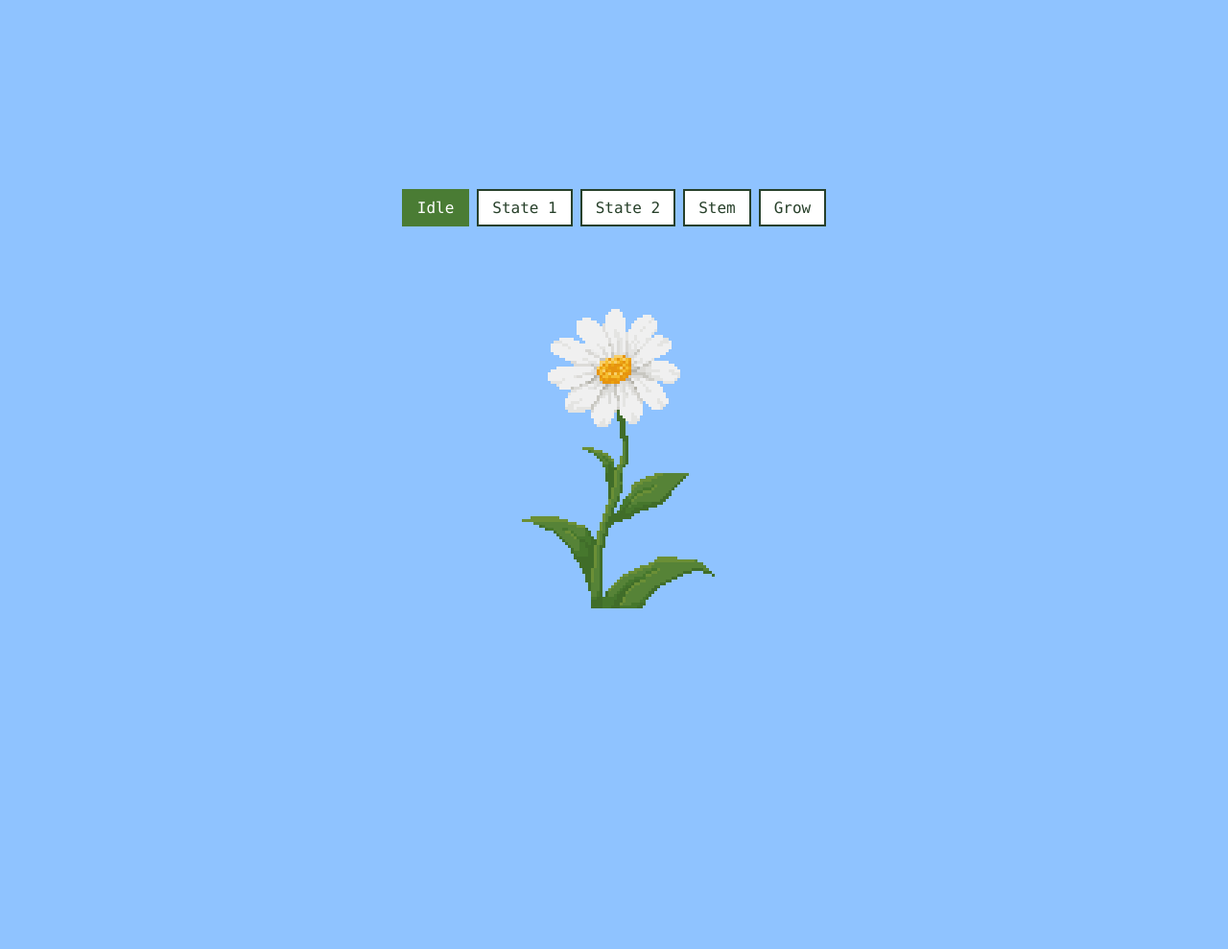
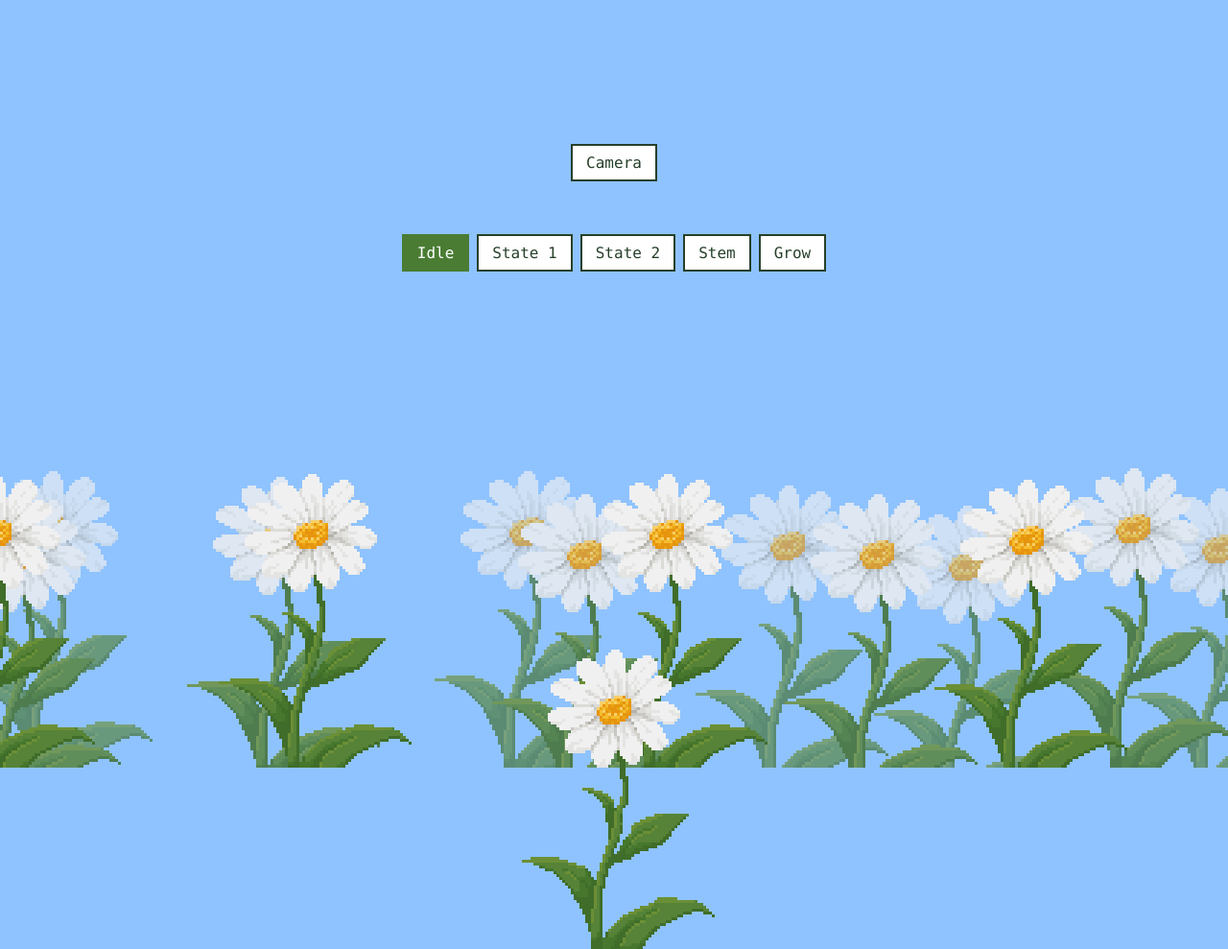
Before and after one commit to katelyncho/Fasciation_Simulator, a plain HTML site: page index.html in a window 1280 px wide. Shown: the whole page at 96% size. Before the commit the page ends 800 px from the top, so only its background shows below. Drawn offline with Linux system fonts and the light colour scheme.

Commit message:
background

```diff
--- a/index.html
+++ b/index.html
@@ -3,10 +3,14 @@
 <head>
   <meta charset="utf-8">
   <meta name="viewport" content="width=device-width, initial-scale=1">
-  <title>Pixel flower</title>
+  <title>Fasciation Simulator</title>
   <link rel="stylesheet" href="style.css">
 </head>
 <body>
+  <video id="cam" autoplay playsinline muted></video>
+  <button id="cam-btn">Camera</button>
+
+  <canvas id="meadow" aria-hidden="true"></canvas>
   <main>
     <div id="status" aria-live="polite"></div>
     <div class="controls" id="controls">
@@ -17,7 +21,7 @@
       <button data-action="grow">Grow</button>
     </div>
 
-    <div>
+    <div class="player">
       <canvas id="flower" width="128" height="128" aria-label="Animated pixel daisy">
       </canvas>
     </div>
--- a/script.js
+++ b/script.js
@@ -1,4 +1,3 @@
-// ---- Config: every sheet is a horizontal strip of 128x128 frames ----
 const SIZE = 128;
 const SHEETS = {
   idle:   { src: 'sprites/idle.png',            frames: 8 },
@@ -9,14 +8,19 @@ const SHEETS = {
   toState2: { src: 'sprites/idle-to-state2.png', frames: 10 },
   grow:   { src: 'sprites/grow.png',            frames: 19 },
 };
-const GROW_BLOOM_START = 11;      // grow.png: frames 0-10 stem grows, 11-18 flower blooms
+const GROW_BLOOM_START = 11;
 const MS = { loop: 125, trans: 80, grow: 100 };
+
+const BG = { src: 'sprites/bg-idle.png', tileW: 480, frames: 8, scale: 3 };
 const LOOPS = ['idle', 'state1', 'state2', 'stem'];
 
 const canvas = document.getElementById('flower');
 const ctx = canvas.getContext('2d');
 ctx.imageSmoothingEnabled = false;
 const statusEl = document.getElementById('status');
+const meadow = document.getElementById('meadow');
+const mctx = meadow.getContext('2d');
+let bgImg = null, bgIdx = 0;
 const buttons = [...document.querySelectorAll('#controls button')];
 
 const images = {};
@@ -77,9 +81,29 @@ function tick() {
   setTimeout(tick, item.ms);
 }
 
+function sizeMeadow() {
+  meadow.width = Math.ceil(window.innerWidth / BG.scale);
+  meadow.height = SIZE;
+  meadow.style.width = meadow.width * BG.scale + 'px';
+  meadow.style.height = SIZE * BG.scale + 'px';
+  mctx.imageSmoothingEnabled = false;
+  drawMeadow();
+}
+function drawMeadow() {
+  mctx.clearRect(0, 0, meadow.width, SIZE);
+  for (let x = 0; x < meadow.width; x += BG.tileW) {
+    mctx.drawImage(bgImg, bgIdx * BG.tileW, 0, BG.tileW, SIZE, x, 0, BG.tileW, SIZE);
+  }
+}
+function startMeadow() {
+  sizeMeadow();
+  window.addEventListener('resize', sizeMeadow);
+  setInterval(() => { bgIdx = (bgIdx + 1) % BG.frames; drawMeadow(); }, MS.loop);
+}
+
 function grow() {
   state = 'grow'; target = 'idle'; loopIdx = 0;
-  queue = [{ sheet: null, idx: 0, ms: 500 },                      // empty ground
+  queue = [{ sheet: null, idx: 0, ms: 500 },
            ...seq('grow', range(0, 18), MS.grow),
            { sheet: 'idle', idx: 0, ms: MS.loop, land: 'idle' }];
 }
@@ -92,8 +116,7 @@ document.getElementById('controls').addEventListener('click', e => {
   setActive();
 });
 
-// ---- Load everything, then start ----
-Promise.all(Object.entries(SHEETS).map(([k, s]) => new Promise((res, rej) => {
+Promise.all([...Object.entries(SHEETS), ['bg', { src: BG.src }]].map(([k, s]) => new Promise((res, rej) => {
   const img = new Image(); img.onload = res; img.onerror = () => rej(new Error('Missing ' + s.src));
   img.src = s.src; images[k] = img;
-}))).then(tick).catch(err => { statusEl.textContent = err.message + ' (serve the folder over http, e.g. python3 -m http.server)'; });
+}))).then(() => { bgImg = images.bg; startMeadow(); tick(); }).catch(err => { statusEl.textContent = err.message + ' (serve the folder over http, e.g. python3 -m http.server)'; });
--- a/style.css
+++ b/style.css
@@ -13,6 +13,7 @@ body {
        margin:0;
        min-height:100vh;
        display:grid; place-items:center;
+       overflow-x:hidden;
        background:var(--bg);
        color:var(--ink);
        font-family: ui-monospace, "SF Mono", Menlo, Consolas, monospace;
@@ -23,15 +24,35 @@ main {
        flex-direction:column;
        align-items:center;
        gap:14px;
-       padding:24px;
+       padding:24px 24px 0;
+       width:100%;
+       min-height:100vh;
+       position:relative;
+       z-index:1;
+}
+
+.player {
+       margin-top:auto;
+}
+
+/* scaled 2x (main flower is 3x) */
+#meadow {
+       position:fixed;
+       left:0;
+
+       bottom:0;
+       z-index:0;
+       height:256px;
+       image-rendering: pixelated;
+       image-rendering: crisp-edges;
+       pointer-events:none;
 }
 
 canvas {
        display:block;
        width:384px;
        height:384px;
-       max-width:80vw;
-       max-height:80vw;
+       max-width:100vw;
        image-rendering: pixelated;
        image-rendering: crisp-edges;
 }
```
Also changed, not shown: sprites/bg-idle.png (added).
